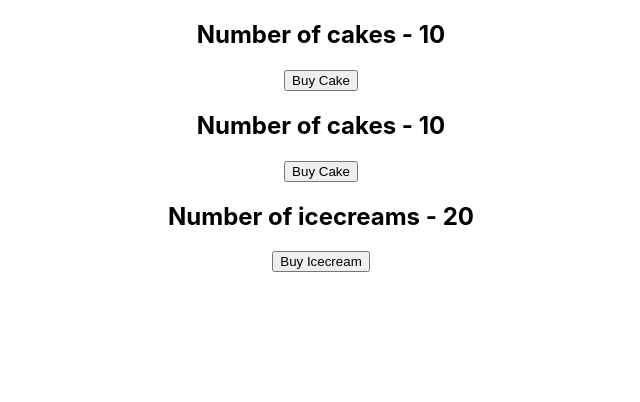
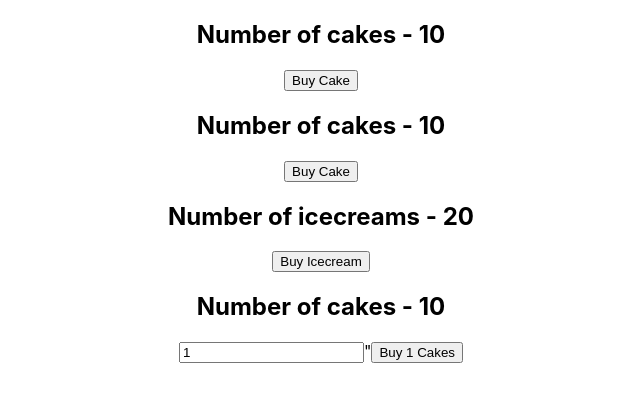
Before and after one commit to preeti-prakash/react-redux, a React (Create React App) app in the folder react-redux-demo/: page / in a window 1280 px wide. Shown: the top 402 px of the page, without its empty margins (319-959 px from the left). Built offline with nearby package versions, Linux system fonts and the light colour scheme.

Commit message:
Action Payload

```diff
--- a/react-redux-demo/src/App.js
+++ b/react-redux-demo/src/App.js
@@ -5,6 +5,7 @@
 import { Provider } from "react-redux";
 import HooksCakeContainer from "./components/HooksCakeContainer";
 import IceCreamContainer from "./components/IceCreamContainer";
+import NewCakeContainer from "./components/NewCakeContainer";
 
 function App() {
   return (
@@ -13,6 +14,7 @@
         <HooksCakeContainer />
         <CakeContainer />
         <IceCreamContainer />
+        <NewCakeContainer />
       </div>
     </Provider>
   );
--- /dev/null
+++ b/react-redux-demo/src/components/NewCakeContainer.js
@@ -0,0 +1,30 @@
+import React, { useState } from "react";
+import { connect } from "react-redux";
+import { buyCake } from "../redux";
+
+function NewCakeContainer(props) {
+  const [number, setNumber] = useState(1);
+  return (
+    <div>
+      <h2>Number of cakes - {props.numOfCakes}</h2>
+      <input
+        type="text"
+        value={number}
+        onChange={(e) => setNumber(e.target.value)}
+      />
+      "<button onClick={() => props.buyCake(number)}>Buy {number} Cakes</button>
+    </div>
+  );
+}
+const mapStateToProps = (state) => {
+  return {
+    numOfCakes: state.cake.numOfCakes,
+  };
+};
+
+const mapDispatchToProps = (dispatch) => {
+  return {
+    buyCake: (number) => dispatch(buyCake(number)),
+  };
+};
+export default connect(mapStateToProps, mapDispatchToProps)(NewCakeContainer);
--- a/react-redux-demo/src/redux/cake/cakeActions.js
+++ b/react-redux-demo/src/redux/cake/cakeActions.js
@@ -1,7 +1,8 @@
 import { BUY_CAKE } from "./cakeTypes";
 
-export const buyCake = () => {
+export const buyCake = (number = 1) => {
   return {
     type: BUY_CAKE,
+    payload: number,
   };
 };
--- a/react-redux-demo/src/redux/cake/cakeReducer.js
+++ b/react-redux-demo/src/redux/cake/cakeReducer.js
@@ -9,7 +9,7 @@
     case BUY_CAKE:
       return {
         ...state,
-        numOfCakes: state.numOfCakes - 1,
+        numOfCakes: state.numOfCakes - action.payload,
       };
     default:
       return state;
```
